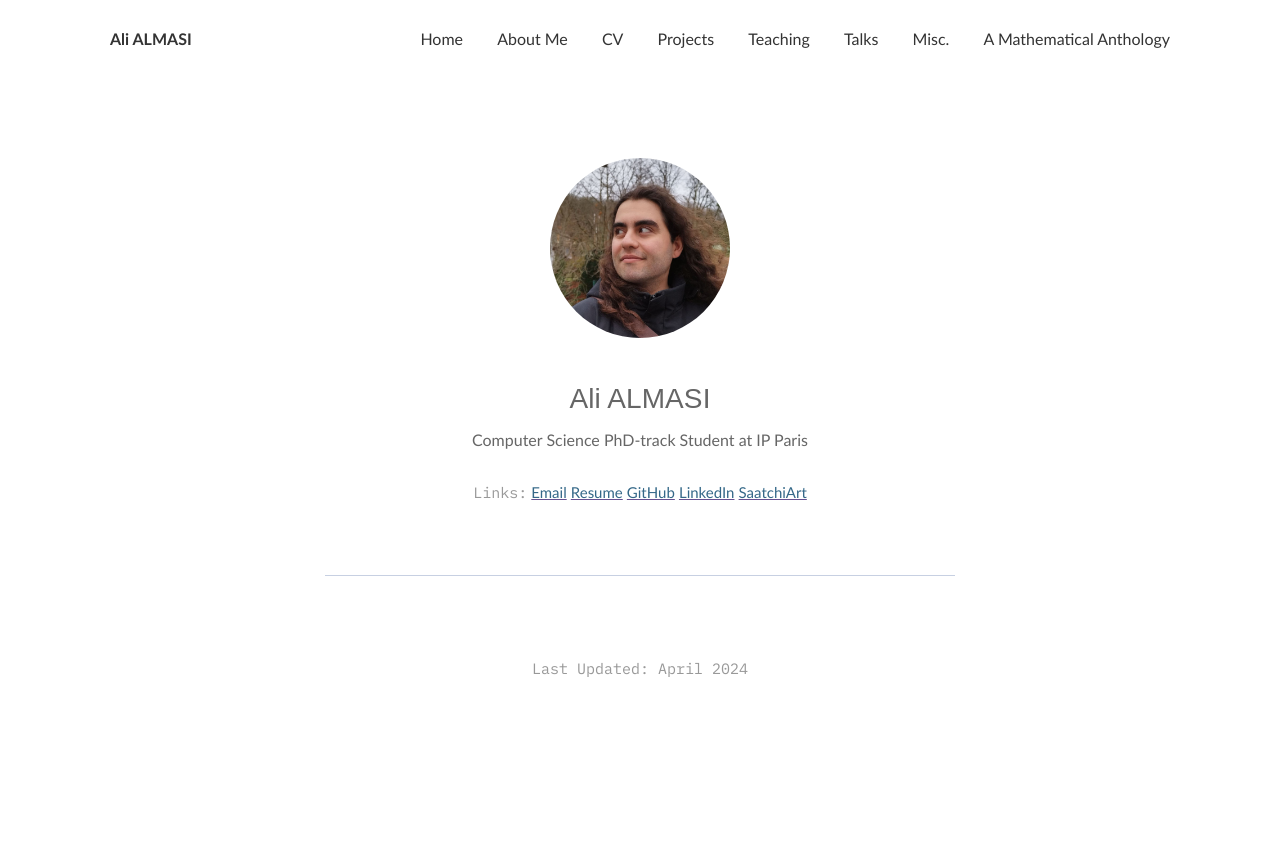
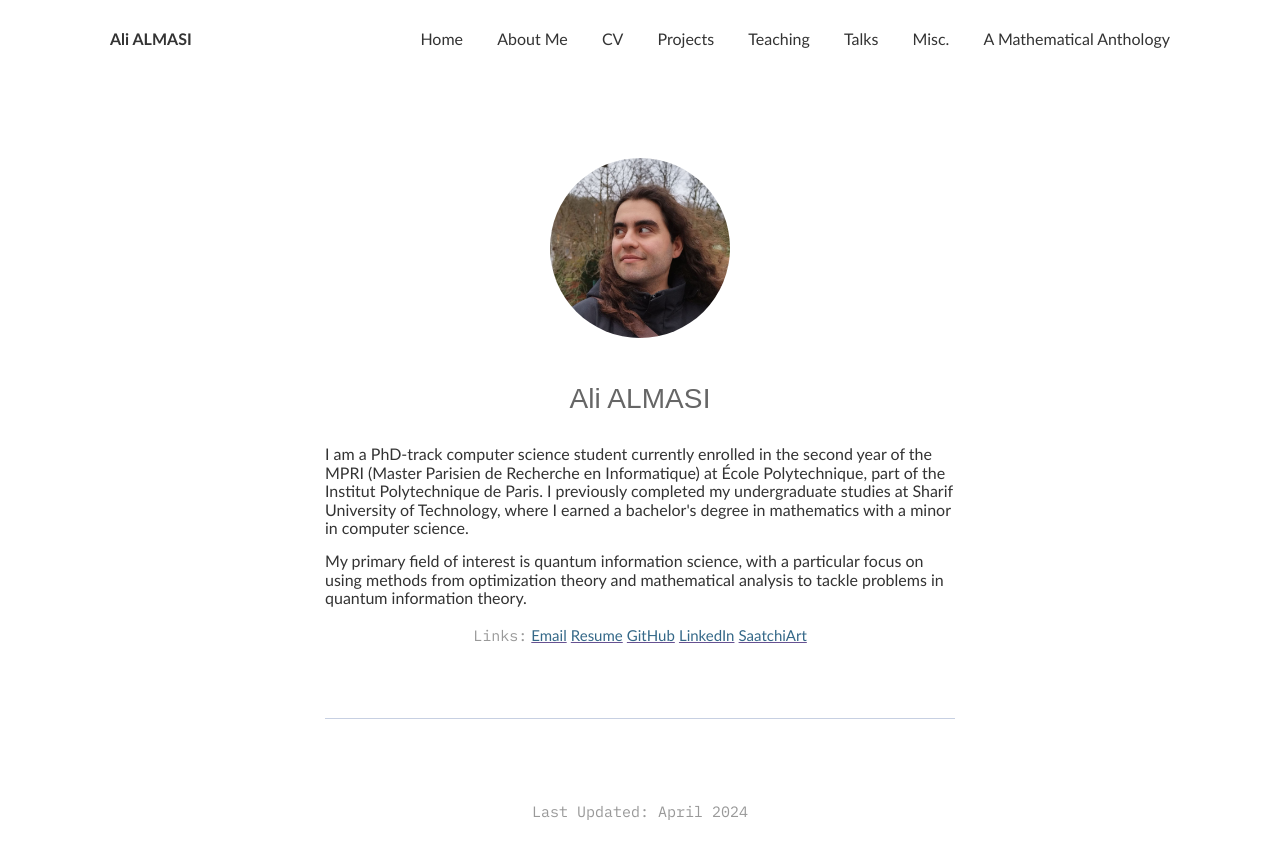
Before and after one commit to ali-almasi/ali-almasi.github.io, a Jekyll site: the page built from index.html, in a window 1280 px wide. Shown: the top 859 px of the page. Built offline with Jekyll 4.4.1, drawn with Linux system fonts in a browser that asks for light colours.

Commit message:
Update _config.yml

```diff
--- a/_config.yml
+++ b/_config.yml
@@ -10,7 +10,13 @@ author:
   name: Ali ALMASI
   image: '/assets/img/profile.jpg'
   job: Ali ALMASI
-  bio: Computer Science PhD-track Student at IP Paris
+  bio: |+
+        <p>
+            I am a PhD-track computer science student currently enrolled in the second year of the MPRI (Master Parisien de Recherche en Informatique) at École Polytechnique, part of the Institut Polytechnique de Paris. I previously completed my undergraduate studies at Sharif University of Technology, where I earned a bachelor's degree in mathematics with a minor in computer science.
+        </p>
+        <p>
+            My primary field of interest is quantum information science, with a particular focus on using methods from optimization theory and mathematical analysis to tackle problems in quantum information theory.
+        </p>
   email: ali.almasi@polytechnique.edu
   resume: https://ali-almasi.github.io/curriculum-vitae
 
```
